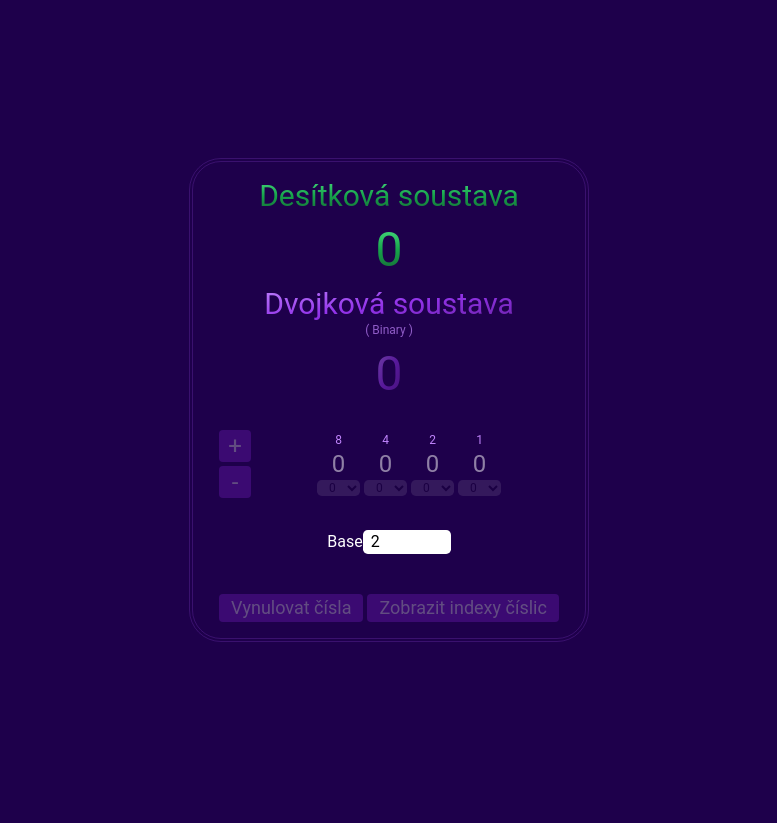
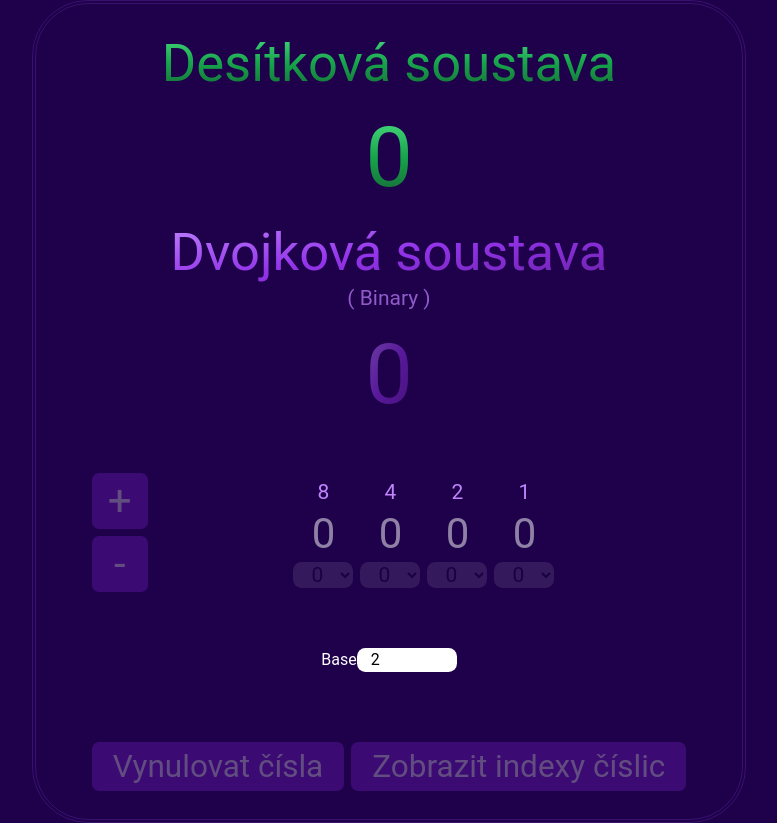
Before and after one commit to JsonKody/num, a Vue app: page / in a window 1280 px wide. Shown: the whole page, without its empty margins (251-1028 px from the left). Before the commit the page ends 800 px from the top, so only its background shows below. Built offline with nearby package versions, Linux system fonts and the light colour scheme.

Commit message:
saved & pushed by npm

```diff
--- a/src/style.scss
+++ b/src/style.scss
@@ -3,12 +3,19 @@
 @tailwind utilities;
 
 :root {
+  font-size: 16px;
   background-color: #1e004b;
   color: white;
   display: flex;
   align-items: center;
   justify-content: center;
   min-height: 100vh;
+}
+
+@media screen and (min-width: 1024px) {
+  :root {
+    font-size: 28px; /* Zvětšíme písmo pouze pro obrazovky větší nebo rovno 1024px */
+  }
 }
 
 body {
@@ -31,7 +38,7 @@ select {
 
 @layer components {
   .wrapper {
-    padding: 1rem 1rem;
+    padding: 1rem 2rem;
     border-radius: 2rem;
     border: 4px double rgba(168, 85, 247, 0.2);
     display: flex;
```
